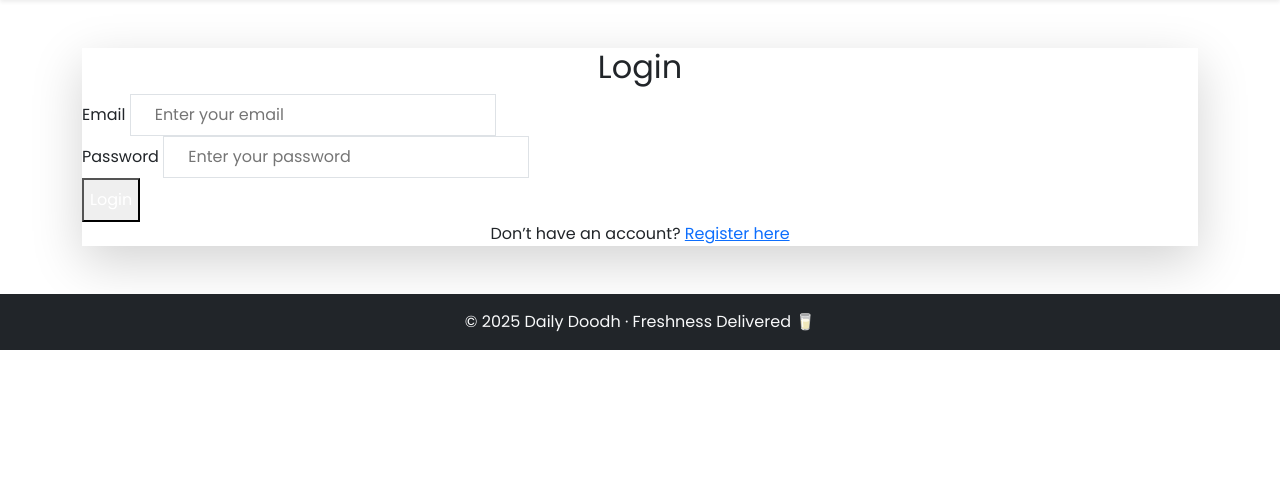
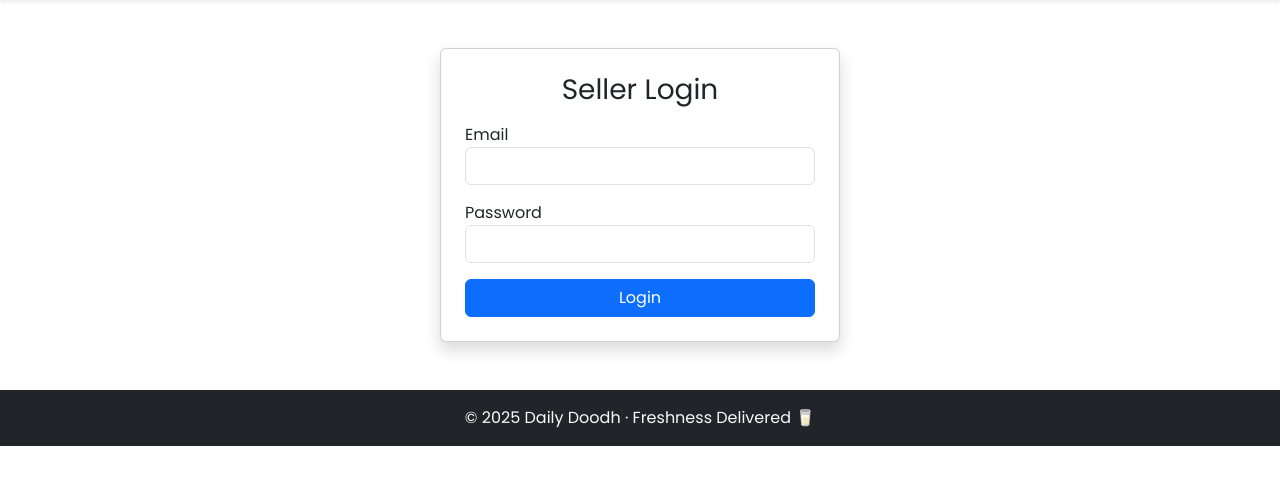
Before and after one commit to audichmahesh88-cloud/thedailydoodh, a Flask app: page /seller/login in a window 1280 px wide. Shown: the part 56-541 px from the top of the page. Run offline with Flask 3, Linux system fonts and the light colour scheme.

Commit message:
Update: Fixed login page design

```diff
--- a/templates/login.html
+++ b/templates/login.html
@@ -1,33 +1,17 @@
 {% extends "base.html" %}
-{% block title %}Login - The Daily Doodh{% endblock %}
 {% block content %}
-<div class="flex justify-center items-center min-h-screen bg-gray-50">
-    <div class="bg-white shadow-lg rounded-xl w-full max-w-md p-8">
-        <h2 class="text-2xl font-bold text-center text-green-700 mb-6">Login</h2>
-
-        <form action="{{ url_for('login') }}" method="POST" class="space-y-5">
-            <div>
-                <label class="block mb-1 text-gray-600">Email</label>
-                <input type="email" name="email" placeholder="Enter your email"
-                    class="w-full px-4 py-2 border rounded-lg focus:ring-2 focus:ring-green-400 outline-none">
-            </div>
-
-            <div>
-                <label class="block mb-1 text-gray-600">Password</label>
-                <input type="password" name="password" placeholder="Enter your password"
-                    class="w-full px-4 py-2 border rounded-lg focus:ring-2 focus:ring-green-400 outline-none">
-            </div>
-
-            <button type="submit"
-                class="w-full bg-green-600 text-white py-2 rounded-lg hover:bg-green-700 transition">
-                Login
-            </button>
-        </form>
-
-        <p class="mt-6 text-sm text-center text-gray-500">
-            Don’t have an account?
-            <a href="{{ url_for('register') }}" class="text-green-600 hover:underline">Register here</a>
-        </p>
+<div class="card shadow p-4 mx-auto" style="max-width: 400px;">
+  <h3 class="text-center mb-3">{{ role }} Login</h3>
+  <form method="POST">
+    <div class="mb-3">
+      <label>Email</label>
+      <input type="email" name="email" class="form-control" required>
     </div>
+    <div class="mb-3">
+      <label>Password</label>
+      <input type="password" name="password" class="form-control" required>
+    </div>
+    <button type="submit" class="btn btn-primary w-100">Login</button>
+  </form>
 </div>
 {% endblock %}
```
